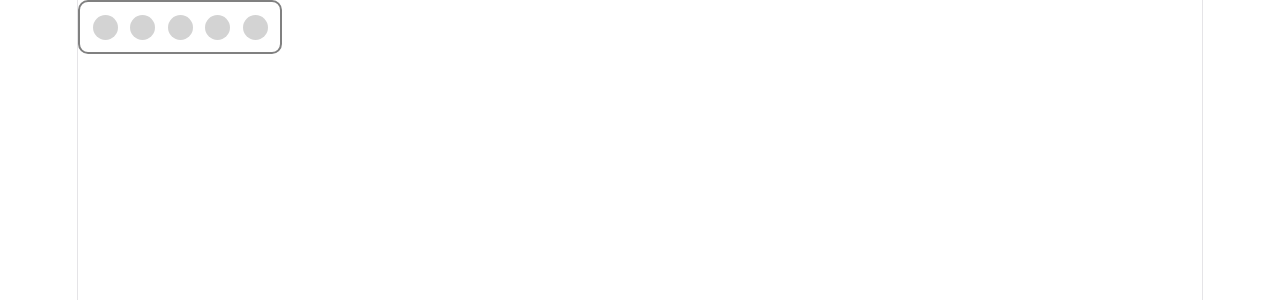
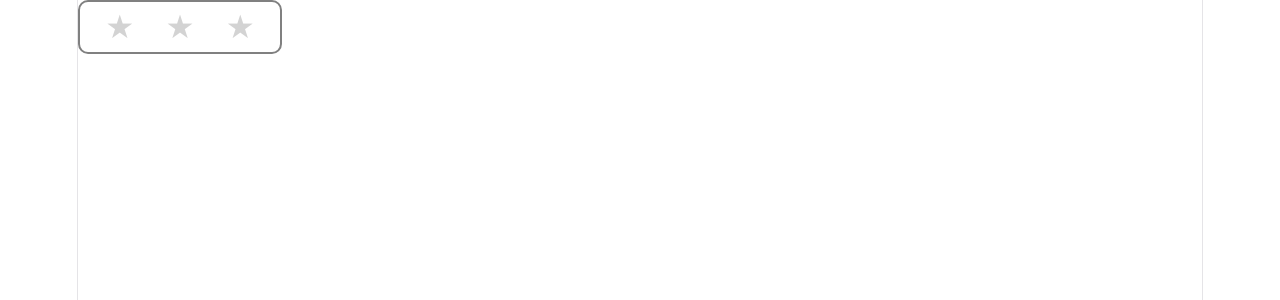
Before and after one commit to kiran-kharsel/star-rating, a React (Vite) app: page / in a window 1280 px wide. Shown: the top 300 px of the page. Built offline with nearby package versions, Linux system fonts and the light colour scheme.

Commit message:
feat: implement click functinality

```diff
--- a/src/star-rating/StarRating.jsx
+++ b/src/star-rating/StarRating.jsx
@@ -1,16 +1,25 @@
 import React, { useState } from 'react'
 import './style.css'
 
-function StarRating({totalStars = 5}) {
-    const [stars, setStars] = useState(Array(totalStars).fill('') || [])
+function StarRating({totalStars = 3}) {
+    const [rating, setRating] = useState(0)
+
+    function handleClick(id){
+        return ()=>{
+            setRating(id + 1)
+        }
+    };
 
 
   return (
     <div className='star-rating'>
         {
-            stars.map((star, index) => {
+            [...Array(totalStars)].map((_, index) => {
                 return (
-                    <button key={index} className='star'></button>
+                    <button
+                    style={{color: index < rating ? 'green' : 'lightgray'}}
+                    onClick={handleClick(index)}
+                    key={index} className='star'>★</button>
                 )
             })
         }
--- a/src/star-rating/style.css
+++ b/src/star-rating/style.css
@@ -9,11 +9,13 @@
 }
 
 .star{
-    height: 25px;
+    /* height: 25px;
     width: 25px;
     border-radius: 50%;
-    background-color: lightgray;
+    background-color: lightgray; */
     border: 0;
     outline: 0;
     cursor: pointer;
+    font-size: 1.8rem;
+    background: transparent;
 }
```
